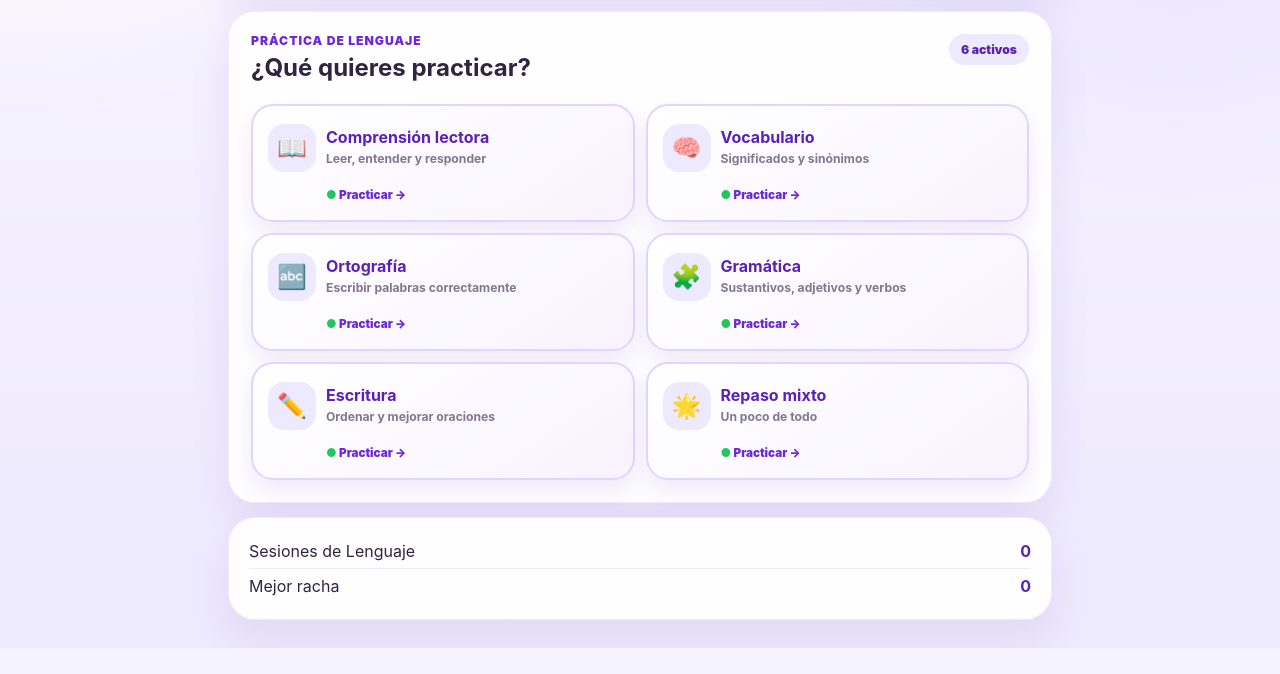
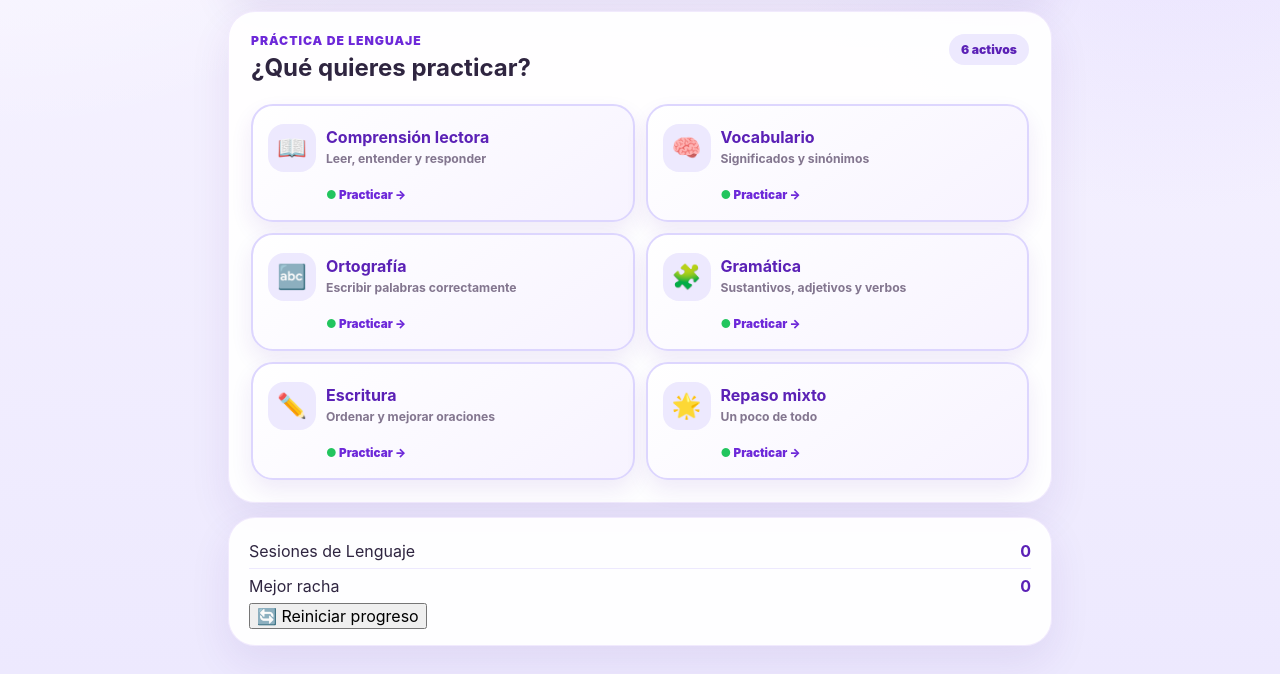
Before and after one commit to solrac031ch-prog/colegio-antonia, a plain HTML site: page language.html in a window 1280 px wide. Shown: the part 435-1109 px from the top of the page. Before the commit the page ends 1083 px from the top, so only its background shows below. Drawn offline with Linux system fonts and the light colour scheme.

Commit message:
Agrega reinicio de progreso en Lenguaje

```diff
--- a/language.html
+++ b/language.html
@@ -66,6 +66,9 @@
           <span>Mejor racha</span>
           <strong id="languageBestStreak">0</strong>
         </div>
+        <div class="progress-reset-row">
+          <button class="reset-progress-button" type="button" data-reset-progress data-storage-key="antoniaLanguageProgress" data-subject-name="Lenguaje">🔄 Reiniciar progreso</button>
+        </div>
       </div>
     </section>
 
@@ -100,5 +103,6 @@
   </main>
 
   <script src="language.js?v=13"></script>
+  <script src="progress-controls.js?v=13"></script>
 </body>
 </html>
```
